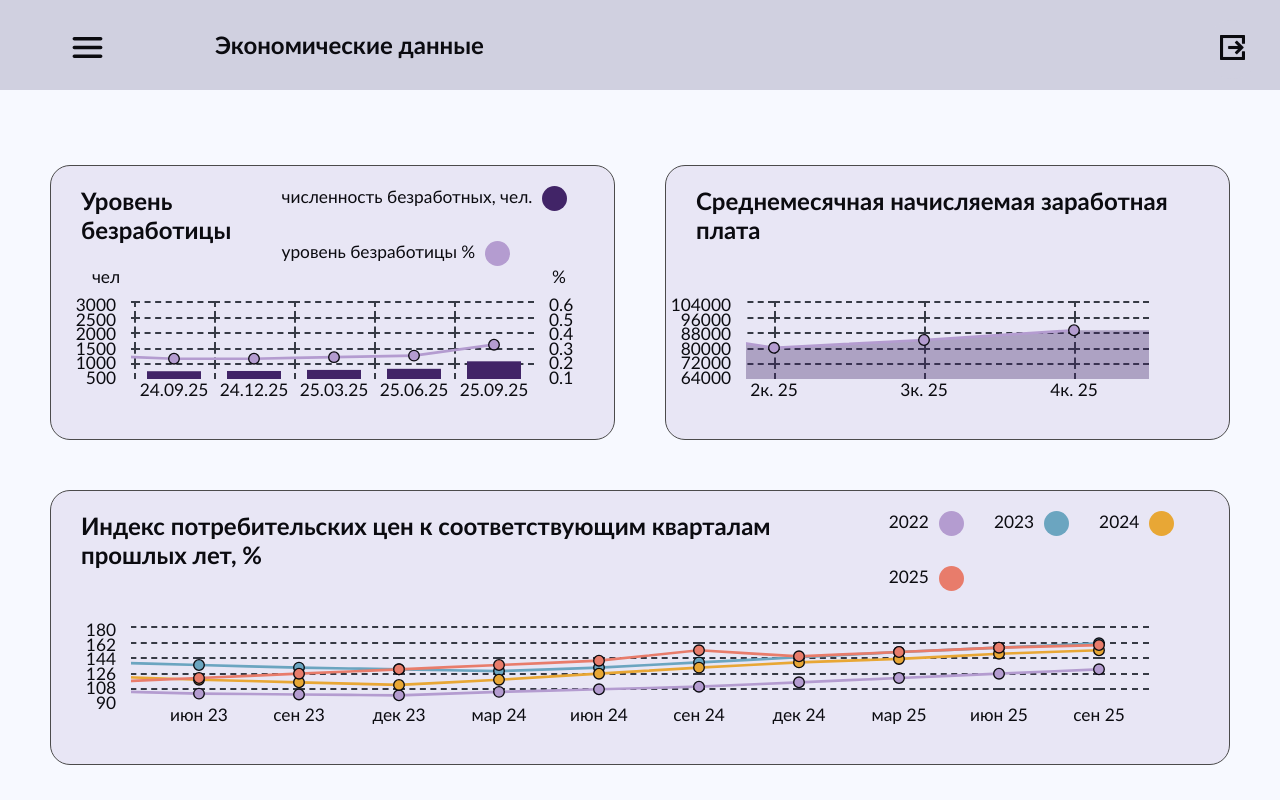
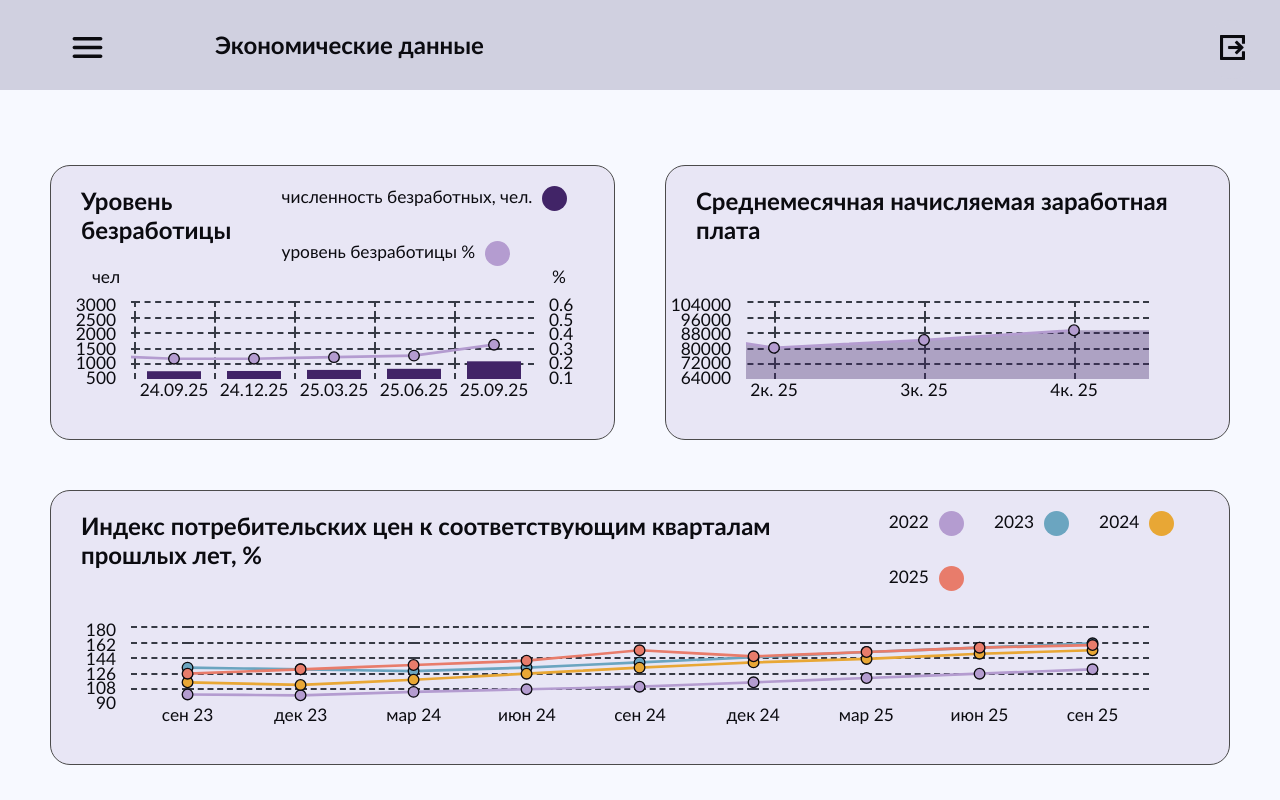
Before and after one commit to mitinu/dashboard, a Vue app in the folder frontend/: page /monthlyInformation in a window 1280 px wide. Both pictures are taken after a click on the link "Забыл(а) пароль". Built offline with nearby package versions, Linux system fonts and the light colour scheme.

Commit message:
более валидные данные "Индекс потребительских цен к соответствующим кварталам прошлых лет, %"

```diff
--- a/frontend/src/page/WorkingCapacityPopulation/MonthlyInformation.vue
+++ b/frontend/src/page/WorkingCapacityPopulation/MonthlyInformation.vue
@@ -229,10 +229,6 @@ export default {
         "мар 24",
         "дек 23",
         "сен 23",
-        "июн 23",
-        "мар 23",
-        "дек 22",
-        "сен 22",
       ],
       datasetCPI: {},
       datesCPI: [],
```
